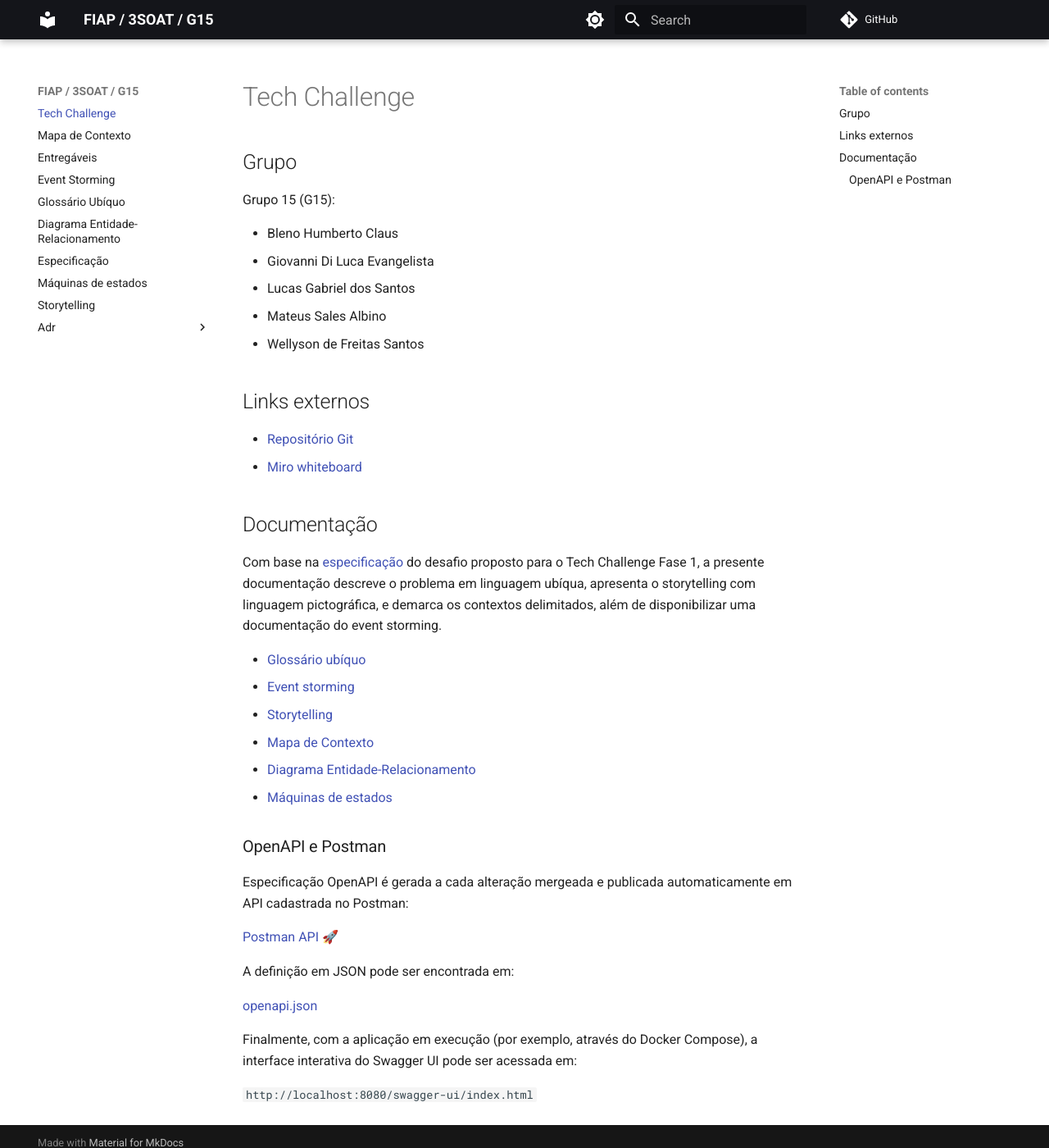
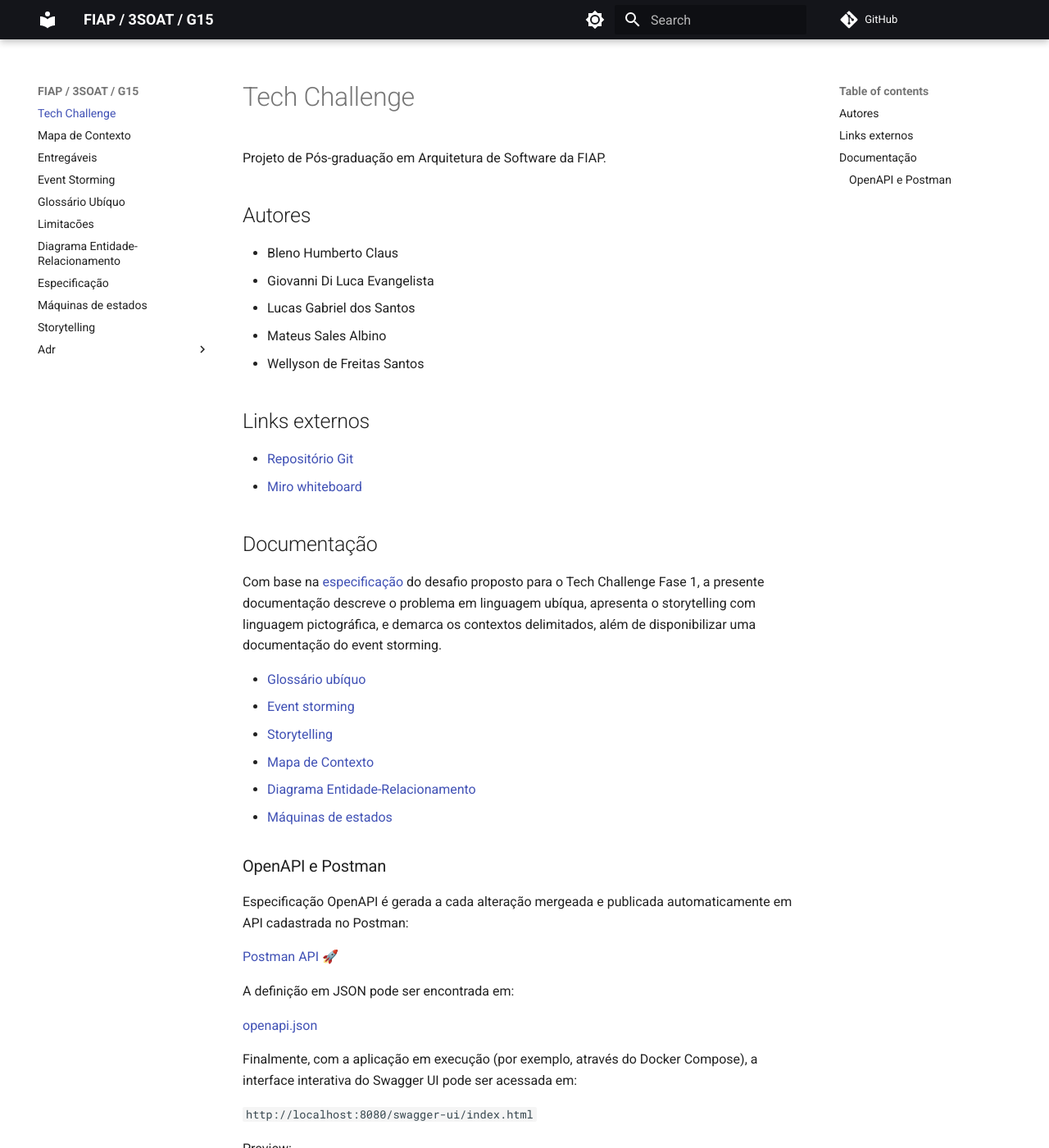
Before and after one commit to FIAP-3SOAT-G15/tech-challenge, an MkDocs documentation site: the page built from docs/README.md, in a window 1280 px wide and 1400 px high. Shown: the whole window at 82% size. Built offline with MkDocs 1.6.1 and Material for MkDocs 9.7.7, drawn with Linux system fonts in a browser that asks for light colours; comment, search, counter and statistics services are not loaded.

Commit message:
Update docs

```diff
--- a/docs/README.md
+++ b/docs/README.md
@@ -1,8 +1,8 @@
 # Tech Challenge
 
-## Grupo
+Projeto de Pós-graduação em Arquitetura de Software da FIAP.
 
-Grupo 15 (G15):
+## Autores
 
 - Bleno Humberto Claus
 - Giovanni Di Luca Evangelista
```
Also changed, not shown: other parts of docs/README.md (+4 -0 lines), README.md (+26 -1 lines), docs/limitations.md (added, +11 -0 lines), docs/img/swagger-ui.png (added).
